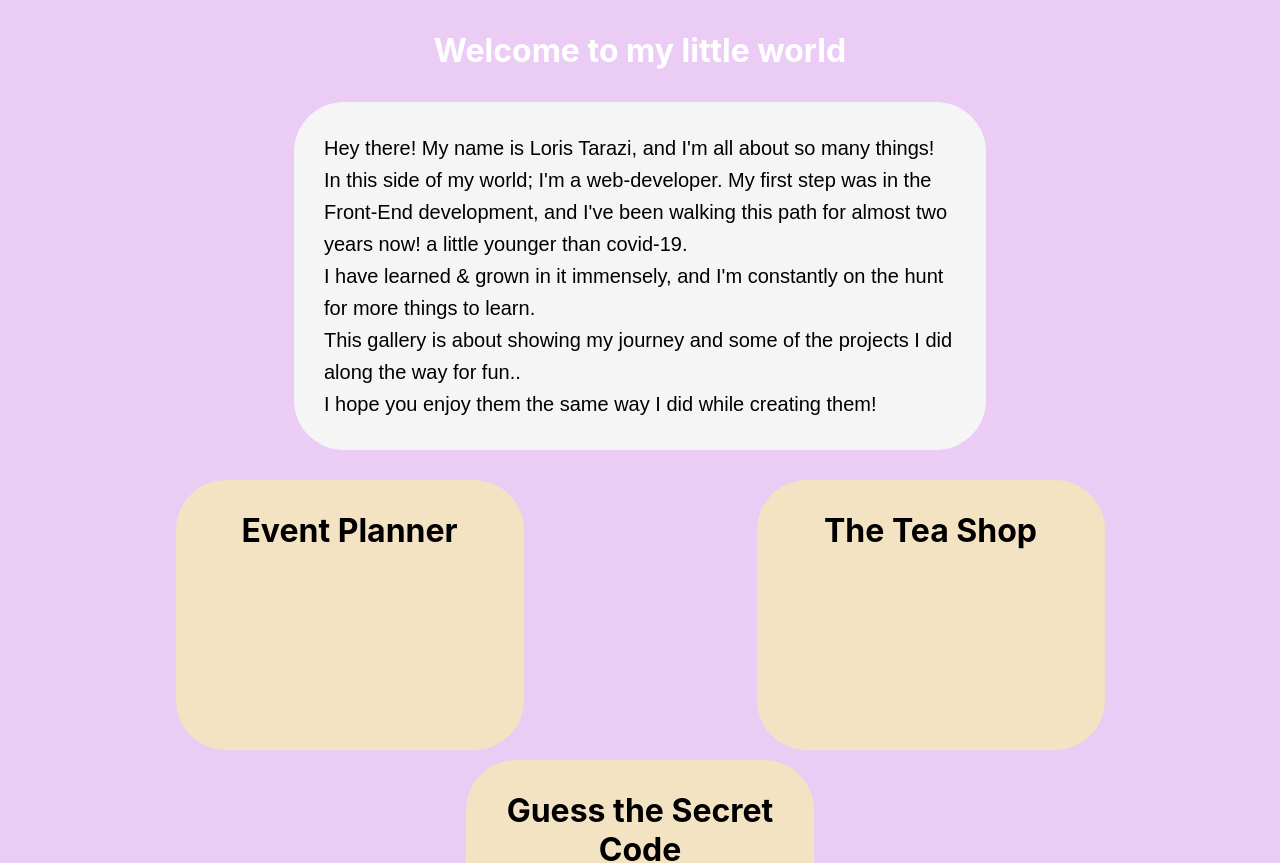
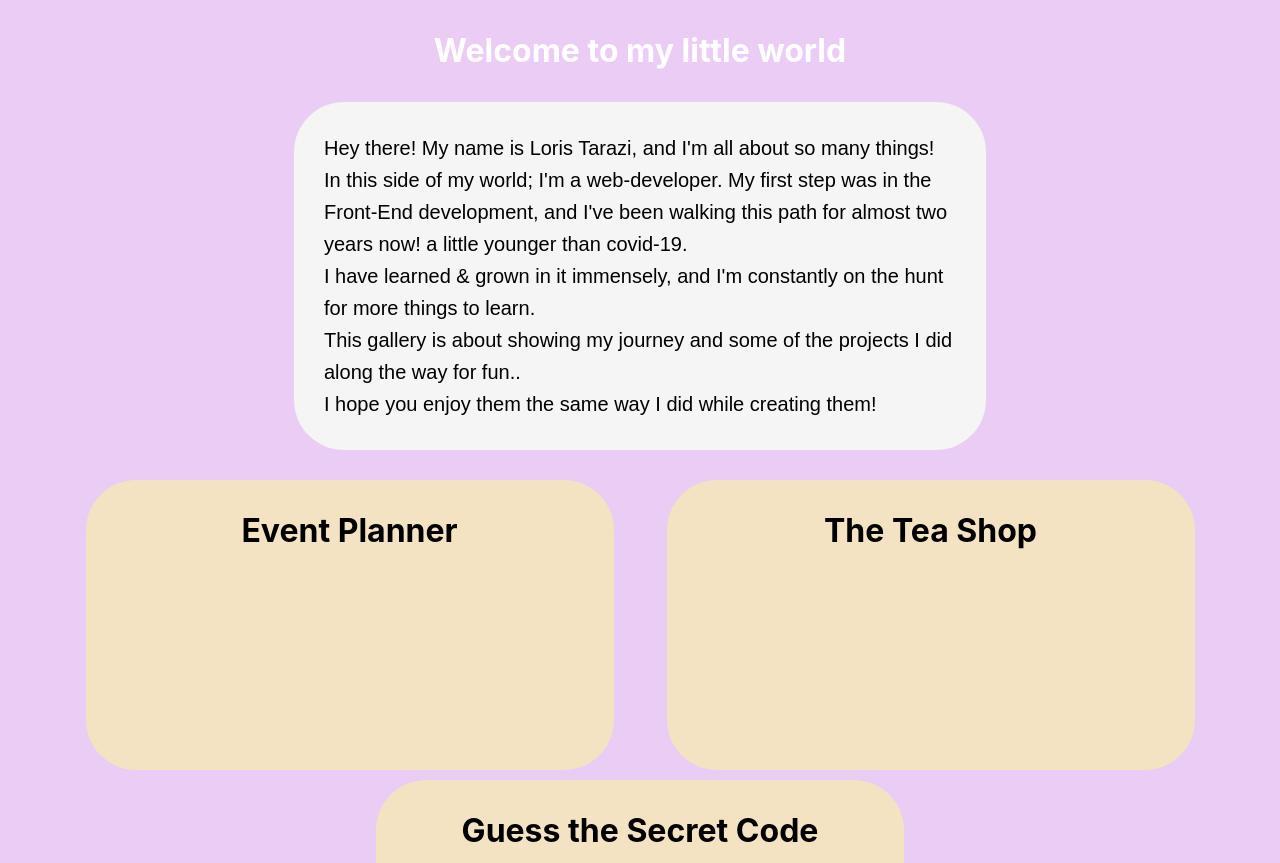
Before and after one commit to Loris99/CardShop, a React (Create React App) app: page / in a window 1280 px wide. Shown: the top 863 px of the page. Built offline with nearby package versions, Linux system fonts and the light colour scheme.

Commit message:
fixed css

```diff
--- a/src/Components/Card/Card.module.css
+++ b/src/Components/Card/Card.module.css
@@ -1,7 +1,7 @@
 .flipCard {
-  width: calc(46vh - 20px);
-  min-height: calc(30vh + 30px);
+  min-height: calc(250px + 5vh);
   perspective: 1000px;
+  width: calc(400px + 10vw);
 }
 
 .flipCardInner {
@@ -55,7 +55,7 @@ h1 {
 }
 
 p {
-  font-size: calc(13px + 0.390625vw);
+  font-size: calc(14px + 0.390625vw);
 }
 
 .checkmebtn {
```
